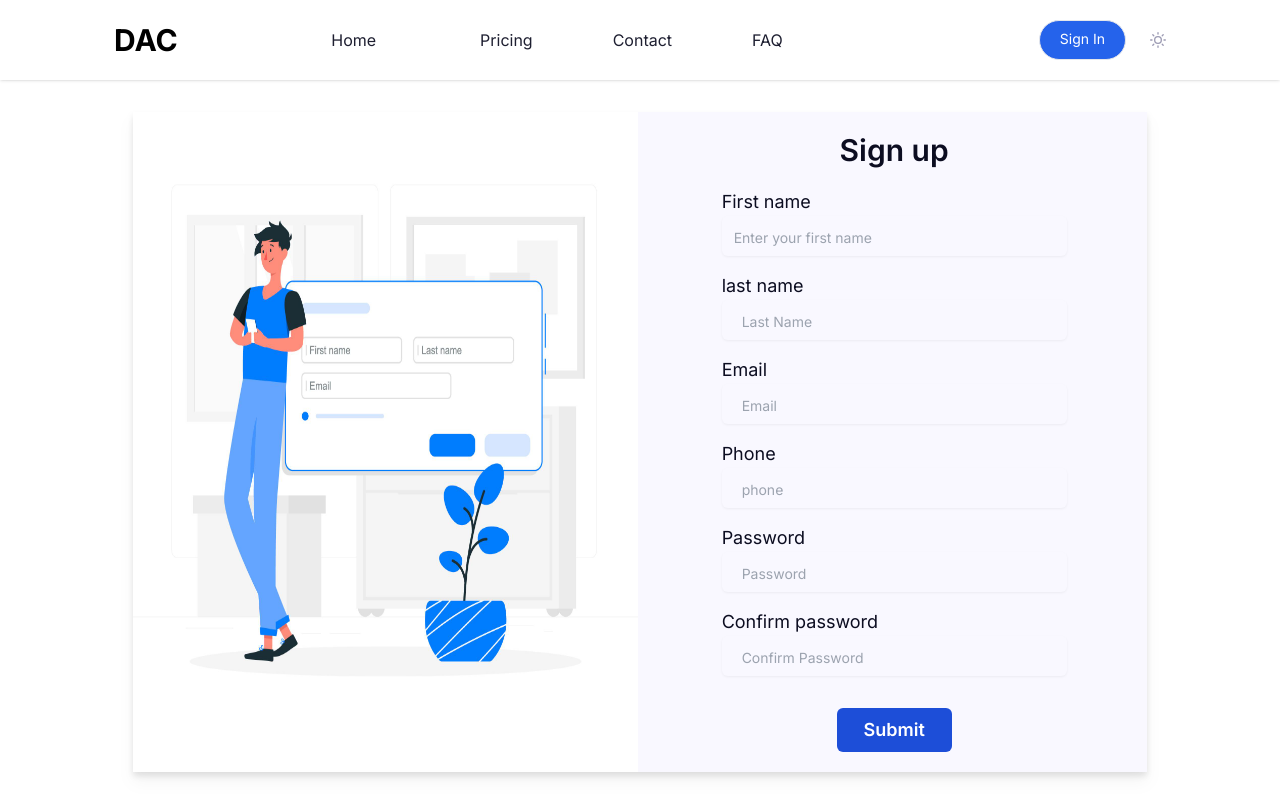
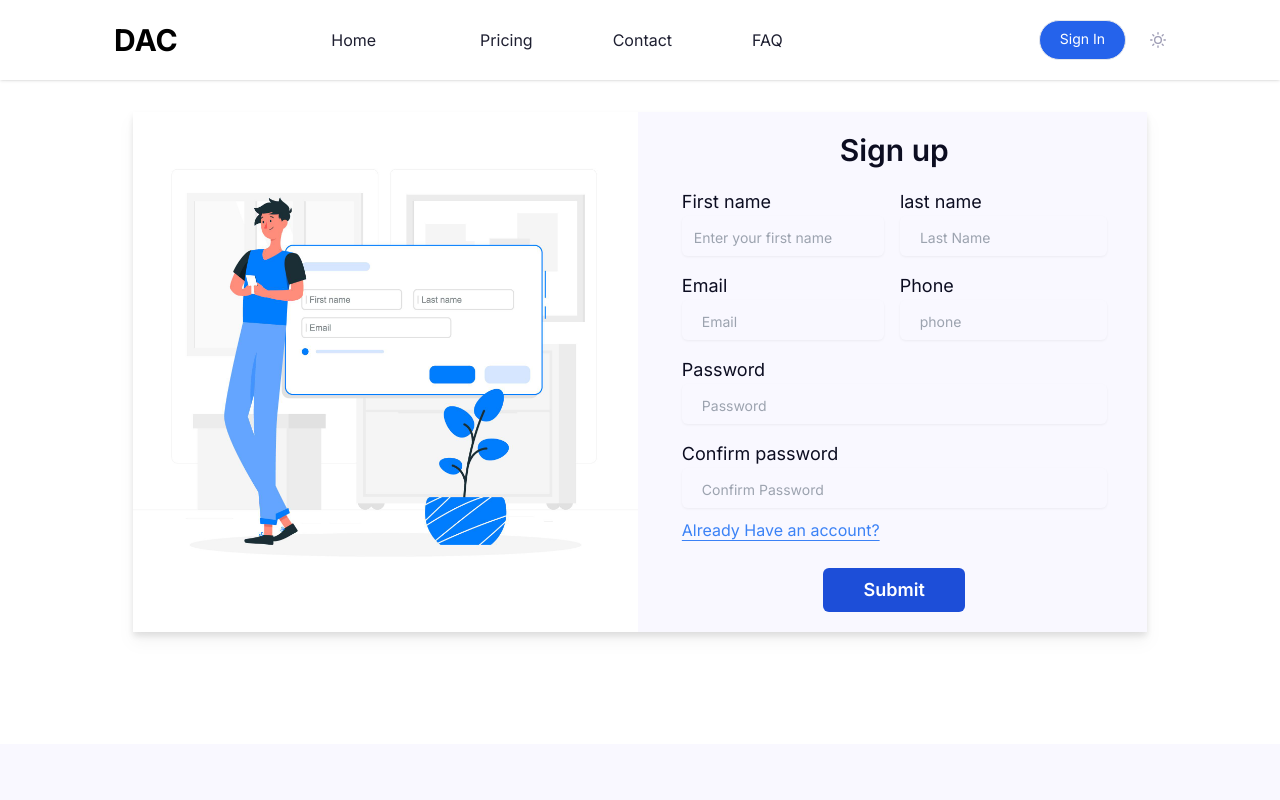
Before and after one commit to ahmadhassoun366/DAC-WebApp, a Next.js app: page /signup in a window 1280 px wide. Shown: the top 800 px of the page. Built offline with nearby package versions, Linux system fonts and the light colour scheme.

Commit message:
updating routes and signun page

```diff
--- a/src/app/(header-footer-layout)/signin/page.tsx
+++ b/src/app/(header-footer-layout)/signin/page.tsx
@@ -4,6 +4,7 @@ import { useState, useContext, SetStateAction } from "react";
 import Link from "next/link";
 import Image from "next/image";
 import imgLogin from "../../../../public/images/imgLogin.jpg";
+import ROUTES from "@/static/router.data";
 
 const Index = () => {
   const [email, setEmail] = useState("");
@@ -77,7 +78,7 @@ const Index = () => {
             <div className="">
               {" "}
               <Link
-                href="/signup"
+                href={ROUTES.signup}
                 className=" text-sm text-CustomColor1 rounded-md underline-offset-8 underline dark:text-blue-500 text-abrandc-dark-blackish"
               >
                 Don&apos;t have an account?
--- a/src/app/(header-footer-layout)/signup/page.tsx
+++ b/src/app/(header-footer-layout)/signup/page.tsx
@@ -1,6 +1,8 @@
 import React from "react";
 import Image from "next/image";
 import imgSignup from "../../../../public/images/imgSignUp.jpg";
+import Link from "next/link";
+import ROUTES from "@/static/router.data";
 
 const Index = () => {
   return (
@@ -9,9 +11,10 @@ const Index = () => {
         <div className="hidden lg:inline-flex w-1/2">
           <Image src={imgSignup} alt="" />
         </div>
-        <div className="lg:w-1/2 lg:pl-20 lg:pr-20  pt-5 pb-5 pl-5 pr-5 dark:text-white text-abrandc-dark-blackish">
+        <div className="lg:w-1/2 lg:px-10  p-5 dark:text-white text-abrandc-dark-blackish">
           <h1 className="text-center text-3xl font-semibold mb-5">Sign up</h1>
-          <form className="text-lg space-y-2">
+          <form className="text-lg space-y-2 ">
+            <div className="flex gap-4">
               <div className="">
                 <label htmlFor="firstName">First name</label>
                 <input
@@ -23,7 +26,6 @@ const Index = () => {
                 />
               </div>
               <div className="">
-              {" "}
                 <label htmlFor="lastName">last name</label>
                 <input
                   type="text"
@@ -33,6 +35,8 @@ const Index = () => {
                   className="w-full h-10 mb-2  px-5 rounded-md drop-shadow-sm bg-abrandc-light-grey dark:bg-gray-700 placeholder:text-sm"
                 />
               </div>
+            </div>
+            <div className="flex gap-4">
               <div className="">
                 <label htmlFor="email">Email</label>
                 <input
@@ -52,6 +56,7 @@ const Index = () => {
                   required
                   className="w-full h-10 mb-2  px-5 rounded-md drop-shadow-sm bg-abrandc-light-grey dark:bg-gray-700 placeholder:text-sm"
                 />
+              </div>
             </div>
             <div className="">
               <label htmlFor="password">Password</label>
@@ -73,6 +78,11 @@ const Index = () => {
                 className="w-full h-10 mb-2  px-5 rounded-md drop-shadow-sm bg-abrandc-light-grey dark:bg-gray-700 placeholder:text-sm"
               />
             </div>
+            <Link
+            href={ROUTES.signin}
+            className="text-base text-blue-500 underline underline-offset-4">
+              Already Have an account?
+            </Link>
             <div className="text-center">
               <button
                 type="submit"
--- a/src/app/page.tsx
+++ b/src/app/page.tsx
@@ -1,3 +1,4 @@
+"use client";
 import Image from "next/image";
 import HeaderComponent from "@/layout/header/header.component";
 import FooterComponent from "@/layout/footer/footer.component";
@@ -8,6 +9,7 @@ import { BiBlock } from "react-icons/bi";
 import { GoArrowRight } from "react-icons/go";
 import { FaLongArrowAltRight } from "react-icons/fa";
 import { plans, services } from "@/static/data";
+import ROUTES from "@/static/router.data";
 
 export default function Home() {
   return (
@@ -28,7 +30,7 @@ export default function Home() {
                   Management
                 </p>
                 <Link
-                  href="#"
+                  href={ROUTES.signin}
                   className="inline-flex items-center justify-center px-5 py-3 mr-3 text-base font-medium text-center text-white rounded-lg bg-blue-500 focus:ring-1 focus:ring-gray-300 hover:bg-blue-700"
                 >
                   Get started
@@ -116,7 +118,10 @@ export default function Home() {
               </div>
               <div className="space-y-8 md:grid md:grid-cols-2 lg:grid-cols-3 md:gap-12 md:space-y-0">
                 {services.map((service, index) => (
-                  <div key={index} className="dark:bg-abrandc-dark-grey bg-abrandc-light-grey rounded-xl p-4">
+                  <div
+                    key={index}
+                    className="dark:bg-abrandc-dark-grey bg-abrandc-light-grey rounded-xl p-4"
+                  >
                     <div className="flex justify-center items-center mb-4 w-10 h-10 rounded-full bg-blue-100 lg:h-12 lg:w-12 dark:bg-blue-900">
                       <service.icon className="w-5 h-5 text-blue-600 lg:w-6 lg:h-6 dark:text-blue-300" />
                     </div>
--- a/src/static/router.data.ts
+++ b/src/static/router.data.ts
@@ -1,9 +1,8 @@
 const ROUTES = {
-	root: '/',
-
-	external: {
-		wallet: 'https://chrome.google.com/webstore/category/extensions',
-	},
+  root: "/",
+  signin: "/signin",
+  signup: "/signup",
+  dashboard: "/dashboard",
 };
 
 export default ROUTES;
```
Lines whose indentation alone changed are shown as unchanged.
